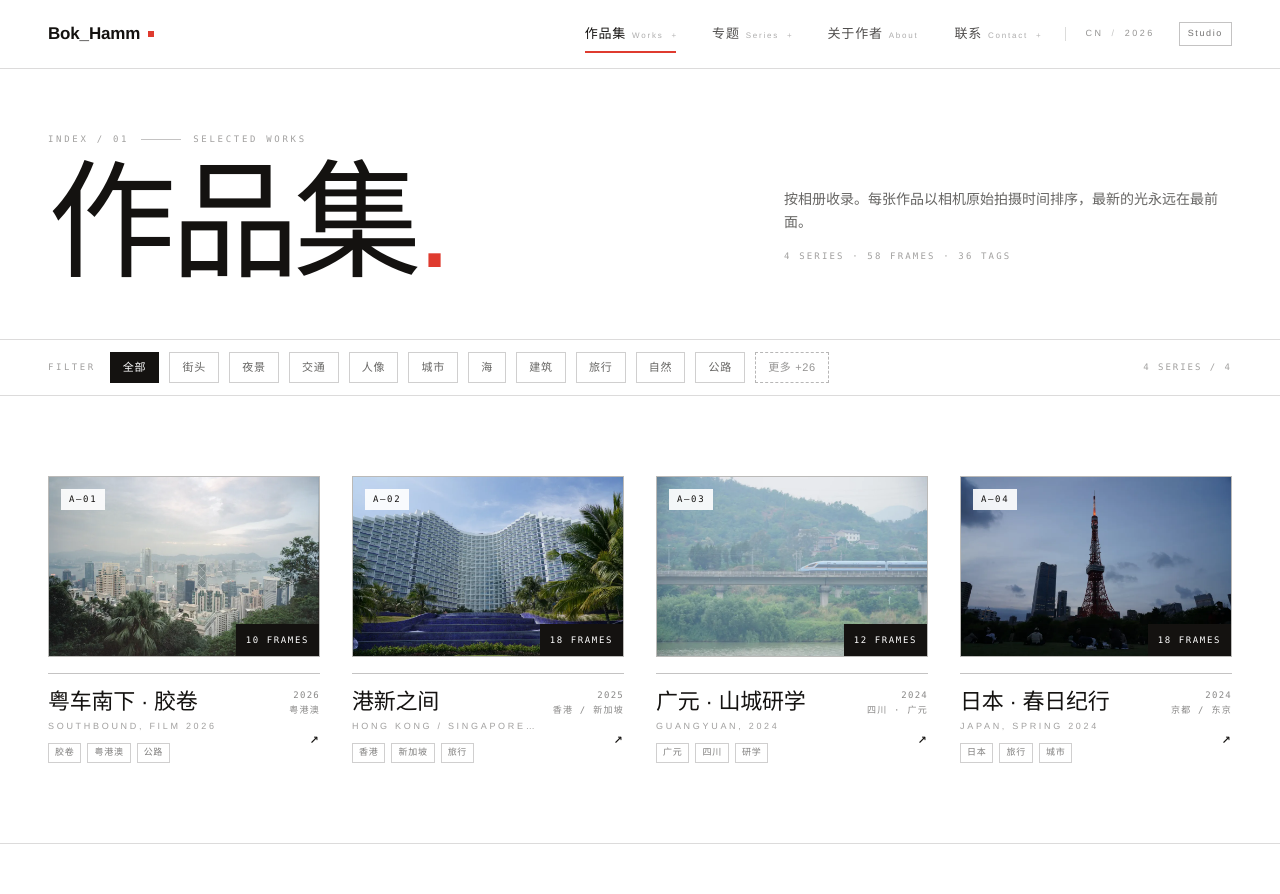
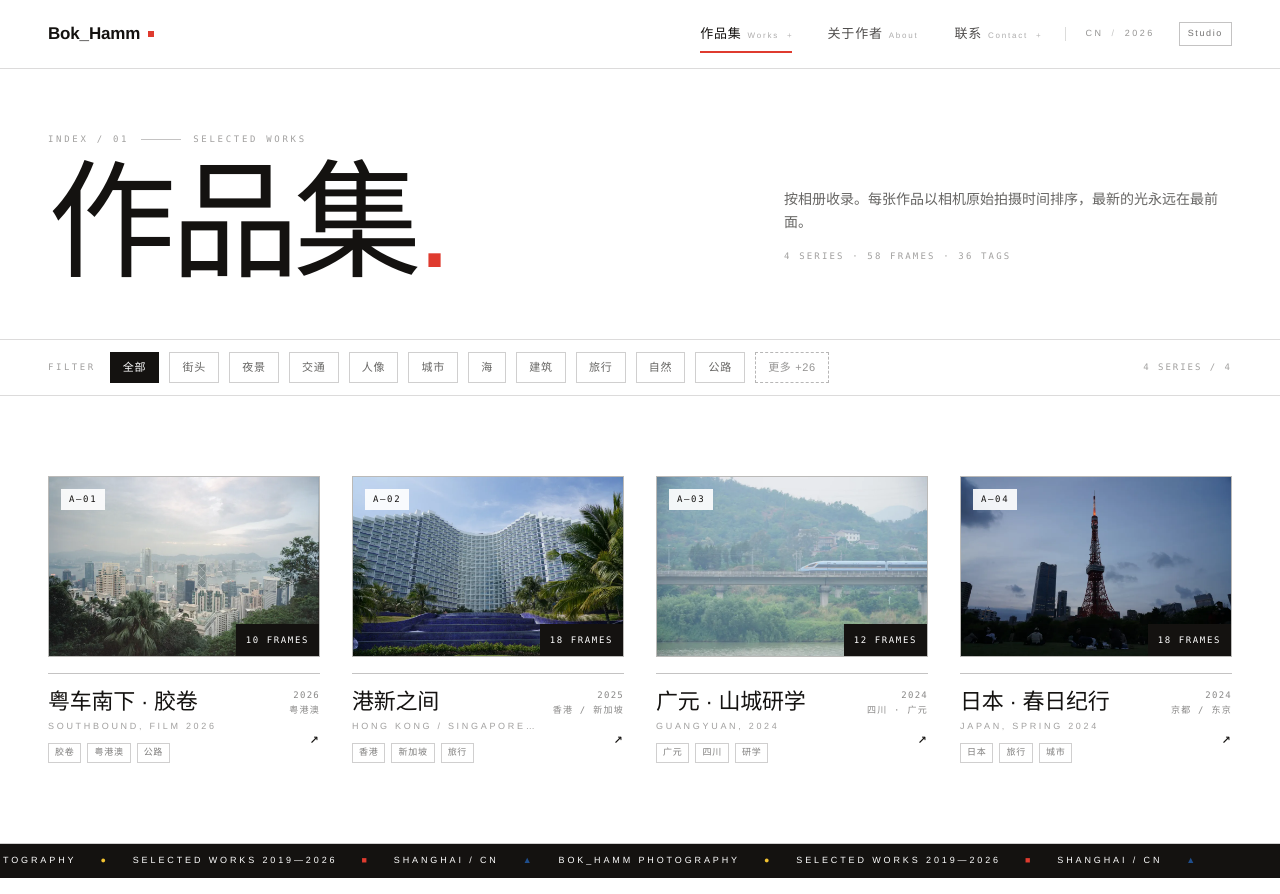
Before and after one commit to muyiiiiiyang/photography-portfolio, a Next.js app: page /works in a window 1280 px wide. Shown: the top 894 px of the page. Built offline with nearby package versions, Linux system fonts and the light colour scheme.

Commit message:
feat(nav): make works menu configurable and remove series UI

```diff
--- a/src/app/(site)/works/page.tsx
+++ b/src/app/(site)/works/page.tsx
@@ -86,20 +86,6 @@ export default async function WorksPage() {
           </div>
         </section>
       )}
-
-      <section className="border-t border-ink/15">
-        <div className="mx-auto flex max-w-[1560px] flex-col gap-6 px-5 py-12 sm:px-8 lg:flex-row lg:items-center lg:justify-between lg:px-12">
-          <p className="font-display text-[clamp(1.6rem,3.4vw,2.6rem)] leading-tight tracking-[-0.02em]">
-            按主题重新观看 <span className="text-blue">→</span>
-          </p>
-          <Link
-            href="/folders"
-            className="inline-flex w-fit items-center gap-4 border border-ink px-5 py-3 text-[11px] tracking-[0.16em] transition-colors hover:bg-ink hover:text-paper"
-          >
-            浏览专题 <span aria-hidden>↗</span>
-          </Link>
-        </div>
-      </section>
     </div>
   );
 }
--- a/src/app/admin/_components/GitPanel.tsx
+++ b/src/app/admin/_components/GitPanel.tsx
@@ -16,7 +16,6 @@ interface GitPanelProps {
 const TEMPLATES = [
   "content: 更新作品",
   "fix: 修正拍摄时间",
-  "feat: 新增专题",
   "chore: 更新站点文案",
 ];
 
--- a/src/app/admin/_components/Studio.tsx
+++ b/src/app/admin/_components/Studio.tsx
@@ -3,7 +3,6 @@
 import Link from "next/link";
 import { useRouter } from "next/navigation";
 import {
-  FolderOpen,
   GitBranch,
   Images,
   Layers,
@@ -14,14 +13,13 @@ import {
 import { useCallback, useEffect, useMemo, useState } from "react";
 
 import { AlbumsPanel } from "./AlbumsPanel";
-import { FoldersPanel } from "./FoldersPanel";
 import { GitPanel } from "./GitPanel";
 import { PhotosPanel } from "./PhotosPanel";
 import { SettingsPanel } from "./SettingsPanel";
 import type { AdminSnapshot } from "@/lib/admin/types";
 import type { PortfolioData, SiteConfig } from "@/lib/types";
 
-type Tab = "albums" | "photos" | "folders" | "settings" | "git";
+type Tab = "albums" | "photos" | "settings" | "git";
 
 type Tone = "success" | "error" | "info";
 
@@ -38,7 +36,6 @@ const TABS: {
 }[] = [
   { id: "albums", label: "相册", icon: Layers },
   { id: "photos", label: "照片", icon: Images },
-  { id: "folders", label: "专题", icon: FolderOpen },
   { id: "settings", label: "站点设置", icon: Settings },
   { id: "git", label: "版本快照", icon: GitBranch },
 ];
@@ -214,7 +211,6 @@ export function Studio({ initial }: { initial: AdminSnapshot }) {
   const counts: Record<Tab, number | string> = {
     albums: portfolio.albums.length,
     photos: totalPhotos,
-    folders: portfolio.folders.length,
     settings: "—",
     git: git.isRepo ? (git.clean ? "✓" : git.changes.length) : "!",
   };
@@ -335,11 +331,12 @@ export function Studio({ initial }: { initial: AdminSnapshot }) {
               onAlbumChange={setPhotoAlbumId}
             />
           ) : null}
-          {tab === "folders" ? (
-            <FoldersPanel portfolio={portfolio} setPortfolio={setPortfolio} />
-          ) : null}
           {tab === "settings" ? (
-            <SettingsPanel config={config} setConfig={setConfig} />
+            <SettingsPanel
+              config={config}
+              setConfig={setConfig}
+              albums={portfolio.albums}
+            />
           ) : null}
           {tab === "git" ? (
             <GitPanel
--- a/src/app/page.tsx
+++ b/src/app/page.tsx
@@ -29,12 +29,6 @@ export default async function CoverPage() {
       label: "作品集",
       en: "Works",
       meta: stats.albums > 0 ? `${stats.albums} 组` : "Soon",
-    },
-    {
-      href: "/folders",
-      label: "专题",
-      en: "Series",
-      meta: stats.folders > 0 ? `${stats.folders} 组` : "Soon",
     },
     { href: "/about", label: "关于作者", en: "About", meta: "Profile" },
     { href: "/contact", label: "联系", en: "Contact", meta: "Say hello" },
--- a/src/components/site/SiteFooter.tsx
+++ b/src/components/site/SiteFooter.tsx
@@ -4,7 +4,6 @@ import { getSiteConfig } from "@/lib/api/portfolio";
 
 const NAV = [
   { href: "/works", label: "作品集" },
-  { href: "/folders", label: "专题" },
   { href: "/about", label: "关于作者" },
   { href: "/contact", label: "联系" },
 ];
--- a/src/components/site/SiteHeader.tsx
+++ b/src/components/site/SiteHeader.tsx
@@ -2,14 +2,27 @@ import Link from "next/link";
 
 import { SiteNav } from "./SiteNav";
 import type { NavItem } from "./SiteNav";
-import { getAlbums, getFolders, getSiteConfig } from "@/lib/api/portfolio";
+import { getAlbums, getSiteConfig } from "@/lib/api/portfolio";
 
 export async function SiteHeader({ floating = false }: { floating?: boolean }) {
-  const [albums, folders, config] = await Promise.all([
+  const [albums, config] = await Promise.all([
     getAlbums(),
-    getFolders(),
     getSiteConfig(),
   ]);
+
+  const albumById = new Map(albums.map((album) => [album.id, album]));
+  const seenIds = new Set<string>();
+  const configured = (config.navAlbumIds ?? [])
+    .map((id) => albumById.get(id))
+    .filter((album): album is (typeof albums)[number] => {
+      if (!album || seenIds.has(album.id)) return false;
+      seenIds.add(album.id);
+      return true;
+    })
+    .slice(0, 4);
+  const featuredAlbums = config.navAlbumIds
+    ? configured
+    : albums.slice(0, 4);
 
   const items: NavItem[] = [
     {
@@ -17,27 +30,13 @@ export async function SiteHeader({ floating = false }: { floating?: boolean }) {
       label: "作品集",
       en: "Works",
       children: [
-        { label: "全部作品", href: "/works", en: "ALL" },
-        ...albums.map((album) => ({
+        ...featuredAlbums.map((album) => ({
           label: album.title,
           href: `/albums/${album.slug}`,
           en: album.subtitle,
           meta: `${album.count} 张`,
         })),
-      ],
-    },
-    {
-      href: "/folders",
-      label: "专题",
-      en: "Series",
-      children: [
-        { label: "全部专题", href: "/folders", en: "ALL" },
-        ...folders.map((folder) => ({
-          label: folder.title,
-          href: `/folders/${folder.slug}`,
-          en: folder.subtitle,
-          meta: `${folder.count} 张`,
-        })),
+        { label: "更多作品集", href: "/works", en: "MORE", meta: "全部" },
       ],
     },
     {
--- a/src/lib/admin/sanitize.ts
+++ b/src/lib/admin/sanitize.ts
@@ -294,11 +294,20 @@ export function sanitizeSiteConfig(raw: unknown, fallback: SiteConfig): SiteConf
       ? portraitRaw
       : fallback.portrait;
 
+  const navAlbumIds = Array.isArray(source.navAlbumIds)
+    ? source.navAlbumIds
+        .filter((item): item is string => typeof item === "string")
+        .map((item) => item.trim())
+        .filter(Boolean)
+        .slice(0, 4)
+    : fallback.navAlbumIds ?? [];
+
   return {
     photographer: asString(source.photographer) ?? fallback.photographer,
     title: asString(source.title) ?? fallback.title,
     tagline: asString(source.tagline) ?? fallback.tagline,
     portrait,
+    navAlbumIds,
     statement: asString(source.statement) ?? fallback.statement,
     bio: typeof source.bio === "string" ? source.bio : fallback.bio,
     location: asString(source.location) ?? fallback.location,
--- a/src/lib/constants.ts
+++ b/src/lib/constants.ts
@@ -3,4 +3,3 @@
  * 生成一个不会出现在导航中的占位页，用户首次上传后会被真实路由替换。
  */
 export const PLACEHOLDER_ALBUM_SLUG = "coming-soon";
-export const PLACEHOLDER_FOLDER_SLUG = "coming-soon";
--- a/src/lib/defaults.ts
+++ b/src/lib/defaults.ts
@@ -4,6 +4,7 @@ export const DEFAULT_SITE_CONFIG: SiteConfig = {
   photographer: "Bok Hamm",
   title: "Bok_Hamm Photography",
   tagline: "记录城市、光线与旅途里的短暂停顿。",
+  navAlbumIds: [],
   statement:
     "我拍城市，也拍城市里短暂停顿的人。光线、秩序和偶然，是我一直在找的三样东西。",
   bio: "Bok Hamm，摄影师，往返于上海与南方城市之间。习惯带着一台相机和一卷胶卷出门，在城市的边缘、车站、海边和巷口寻找可以停留的瞬间。\n\n目前持续拍摄《城市切片》与《南方公路》两个长期项目。比起完整叙事，我更在意一张照片里光线落下的方式，以及人和空间之间那一点没有说出口的距离。",
--- a/src/lib/types.ts
+++ b/src/lib/types.ts
@@ -80,6 +80,8 @@ export interface SiteConfig {
   tagline: string;
   /** 关于页个人照片，例如 /portrait/portrait-xxx.webp */
   portrait?: string;
+  /** 顶部「作品集」下拉中优先展示的相册 id（最多四个） */
+  navAlbumIds?: string[];
   bio: string;
   statement: string;
   location: string;
```
Also changed, not shown: src/app/admin/_components/SettingsPanel.tsx (+60 -2 lines).
